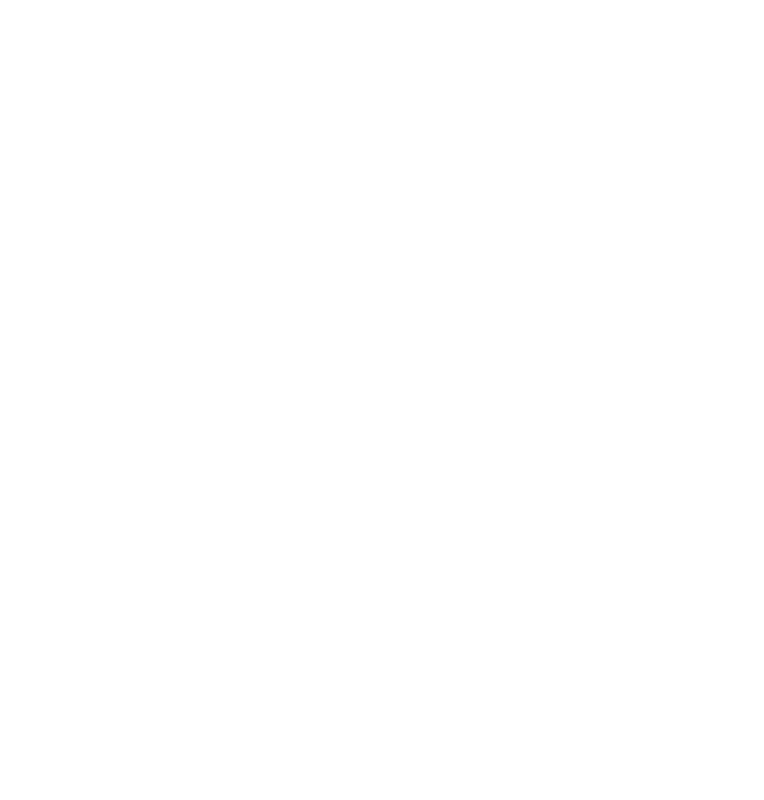
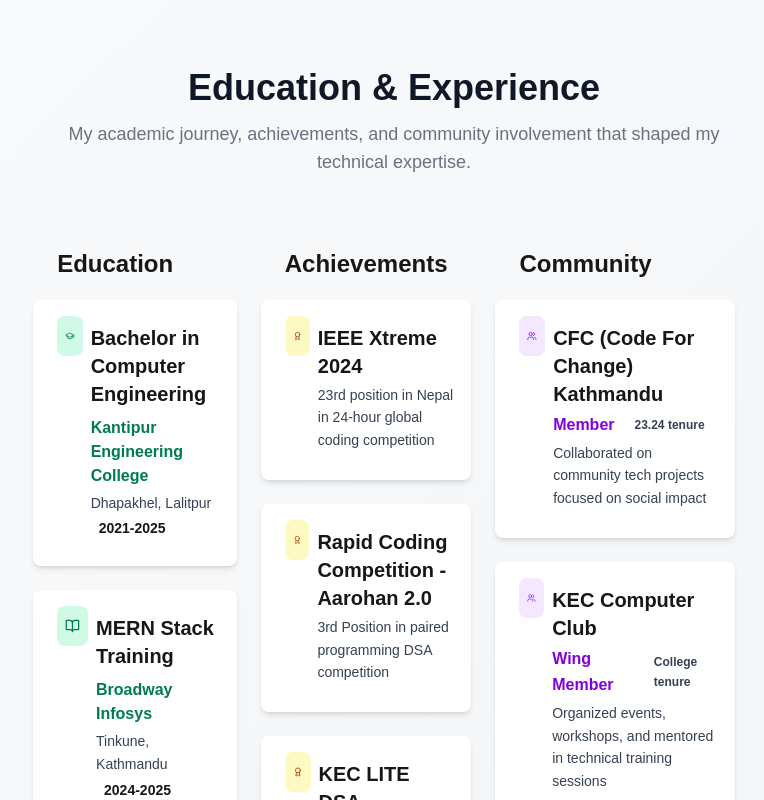
Before and after one commit to RakeshPandey0/portfolio, a Next.js app: page / in a window 1280 px wide. Shown: the part 4120-4920 px from the top of the page, without its empty margins (246-1010 px from the left). Before the commit the page ends 4108 px from the top, so only its background shows below. Built offline with nearby package versions, Linux system fonts and the light colour scheme.

Commit message:
feat: education & experience section added

```diff
--- /dev/null
+++ b/app/_components/Education_Experience/Achievement.jsx
@@ -0,0 +1,54 @@
+import React from 'react'
+import { Award} from 'lucide-react';
+const Achievement = () => {
+  const achievements = [
+    {
+      title: "IEEE Xtreme 2024",
+      description: "23rd position in Nepal in 24-hour global coding competition",
+      icon: Award,
+    },
+    {
+      title: "Rapid Coding Competition - Aarohan 2.0",
+      description: "3rd Position in paired programming DSA competition",
+      icon: Award,
+    },
+    {
+      title: "KEC LITE DSA Competition",
+      description: "Winner of Data Structures and Algorithms Competition",
+      icon: Award,
+    },
+    {
+      title: "KEC Hack-a-Lite",
+      description: "Built Quick-Dine system in 32-hour hackathon",
+      icon: Award,
+    },
+  ]
+  return (
+    <div id="education" className="flex flex-col">
+      <h2 className="px-6 text-2xl font-bold mb-2">Achievements</h2>
+      {achievements.map((achievement, index) => {
+        return (
+          // Education Card
+          <div
+            id="card"
+            key={index}
+            className="rounded-lg flex flex-col bg-white p-4 my-3 shadow-md hover:shadow-lg transition-all duration-250"
+          >
+            {/* Education Card Header */}
+            <div id="card-header" className="flex flex-row mb-3">
+              <achievement.icon className=" mb-4 border-gray-500 p-2 text-amber-800 rounded-lg bg-yellow-100 mx-2 size-10" />
+              <div className="flex flex-col flex-wrap gap-1 justify-center">
+                <h3 className=" text-xl font-semibold mt-2">{achievement.title}</h3>
+                <p className="text-sm text-gray-700 leading-relaxed">
+                  {achievement.description}
+                </p>
+              </div>
+            </div>
+          </div>
+        );
+      })}
+    </div>
+  );
+}
+
+export default Achievement
--- /dev/null
+++ b/app/_components/Education_Experience/Community.jsx
@@ -0,0 +1,63 @@
+import React from "react";
+import { Users } from "lucide-react";
+const Community = () => {
+  const involvement = [
+    {
+      title: "CFC (Code For Change) Kathmandu",
+      role: "Member",
+      period: "23.24 tenure",
+      description:
+        "Collaborated on community tech projects focused on social impact",
+    },
+    {
+      title: "KEC Computer Club",
+      role: "Wing Member",
+      period: "College tenure",
+      description:
+        "Organized events, workshops, and mentored in technical training sessions",
+    },
+    {
+      title: "Notion at KEC",
+      role: "Community Member",
+      period: "College tenure",
+      description:
+        "Promoted efficient knowledge management and collaboration using Notion",
+    },
+  ];
+  return (
+    <div id="community" className="flex flex-col mr-5">
+      <h2 className="px-6 text-2xl font-bold mb-2">Community</h2>
+      {involvement.map((club, index) => {
+        return (
+          // Education Card
+          <div
+            id="card"
+            key={index}
+            className="rounded-lg flex flex-col bg-white p-4 my-3 shadow-md hover:shadow-lg transition-all duration-250"
+          >
+            {/* Education Card Header */}
+            <div id="card-header" className="flex flex-row mb-3">
+              <Users className=" mb-4 border-gray-500 p-2 text-purple-600 rounded-lg bg-purple-100 mx-2 size-10" />
+              <div className="flex flex-col flex-wrap gap-1 justify-center">
+                <h3 className=" text-xl font-semibold mt-2">{club.title}</h3>
+                <div className="flex items-center content-centerx">
+                  <p className="text-md font-black text-purple-700 leading-relaxed">
+                  {club.role}
+                </p>
+                <p className="text-xs text-gray-700 leading-relaxed ml-5 mt-0.5 font-black">
+                  {club.period}
+                </p>
+                </div>
+                <p className="text-sm text-gray-700 leading-relaxed">
+                  {club.description}
+                </p>
+              </div>
+            </div>
+          </div>
+        );
+      })}
+    </div>
+  );
+};
+
+export default Community;
--- /dev/null
+++ b/app/_components/Education_Experience/Education.jsx
@@ -0,0 +1,53 @@
+import React from "react";
+import { GraduationCap, BookOpen } from "lucide-react";
+
+const Education = () => {
+  const education = [
+    {
+      title: "Bachelor in Computer Engineering",
+      institution: "Kantipur Engineering College",
+      location: "Dhapakhel, Lalitpur",
+      period: "2021-2025",
+      icon: GraduationCap,
+    },
+    {
+      title: "MERN Stack Training",
+      institution: "Broadway Infosys",
+      location: "Tinkune, Kathmandu",
+      period: "2024-2025",
+      icon: BookOpen,
+    },
+  ];
+  return (
+    <div id="education" className="flex flex-col">
+      <h2 className="px-6 text-2xl font-bold mb-2">Education</h2>
+      {education.map((level, index) => {
+        return (
+          // Education Card
+          <div
+            id="card"
+            key={index}
+            className="rounded-lg flex flex-col bg-white p-4 my-3 shadow-md hover:shadow-lg transition-all duration-250"
+          >
+            {/* Education Card Header */}
+            <div id="card-header" className="flex flex-row mb-3">
+              <level.icon className=" mb-4 border-gray-500 p-2 text-emerald-700 rounded-lg bg-emerald-100 mx-2 size-10" />
+              <div className="flex flex-col gap-1 justify-center">
+                <h3 className=" text-xl font-semibold mt-2">{level.title}</h3>
+                <p className=" text-md text-emerald-700 font-semibold mt-1">{level.institution}</p>
+                <p className="text-sm text-gray-700 leading-relaxed">
+                  {level.location}
+                </p>
+                <div className="text-sm font-bold ml-2">
+                  {level.period}
+                </div>
+              </div>
+            </div>
+          </div>
+        );
+      })}
+    </div>
+  );
+};
+
+export default Education;
--- /dev/null
+++ b/app/_components/Education_Experience/page.jsx
@@ -0,0 +1,36 @@
+import React from "react";
+import Education from "./Education";
+import Achievement from "./Achievement";
+import Community from "./Community";
+const page = () => {
+
+  return (
+    <section
+      id="education-expreience"
+      className="p-20 bg-gradient-to-br from-slate-50 to-gray-100"
+    >
+
+      <div className="max-w-max px-30 mx-20">
+        <div
+          id="header"
+          className="flex flex-col justify-center items-center text-center"
+        >
+          <h2 className="text-4xl font-bold text-gray-900">
+            Education & Experience
+          </h2>
+          <p className="text-lg text-gray-500 max-w-3xl mx-auto mb-8 mt-3">
+            My academic journey, achievements, and community involvement that
+            shaped my technical expertise.
+          </p>
+        </div>
+        <div className="flex flex-row justify-center gap-6 mt-10">
+        <Education />
+        <Achievement />
+        <Community />
+        </div>
+      </div>
+    </section>
+  );
+};
+
+export default page;
--- a/app/page.js
+++ b/app/page.js
@@ -1,14 +1,16 @@
-import Hero from "./_components/Hero/page"
-import About  from "./_components/About/page"
-import Project from "./_components/Project/page"
-import Skills from "./_components/Skills/page"
+import Hero from "./_components/Hero/page";
+import About from "./_components/About/page";
+import Project from "./_components/Project/page";
+import Skills from "./_components/Skills/page";
+import Education_Experience from "./_components/Education_Experience/page";
 export default function Home() {
   return (
     <>
-    <Hero />
-    <About />
-    <Project />
-    <Skills />
+      <Hero />
+      <About />
+      <Project />
+      <Skills />
+      <Education_Experience />
     </>
   );
 }
```
